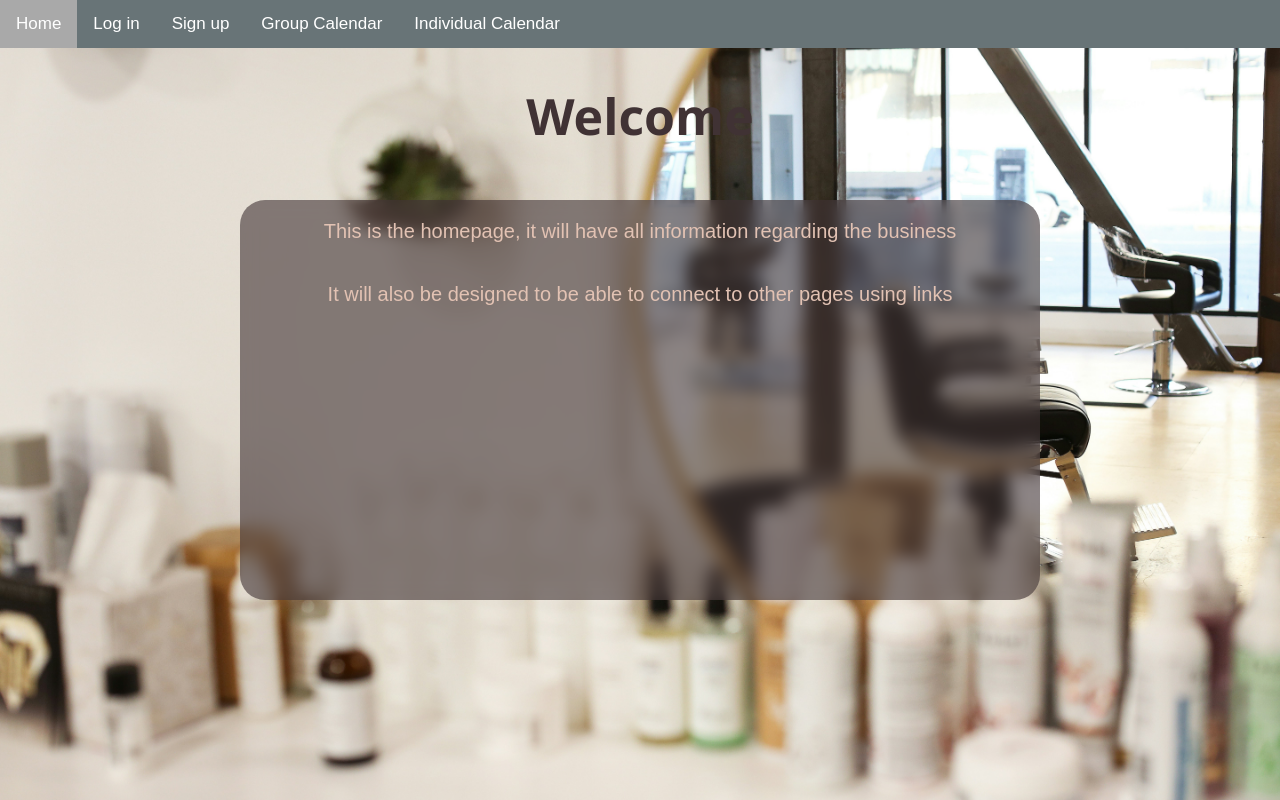
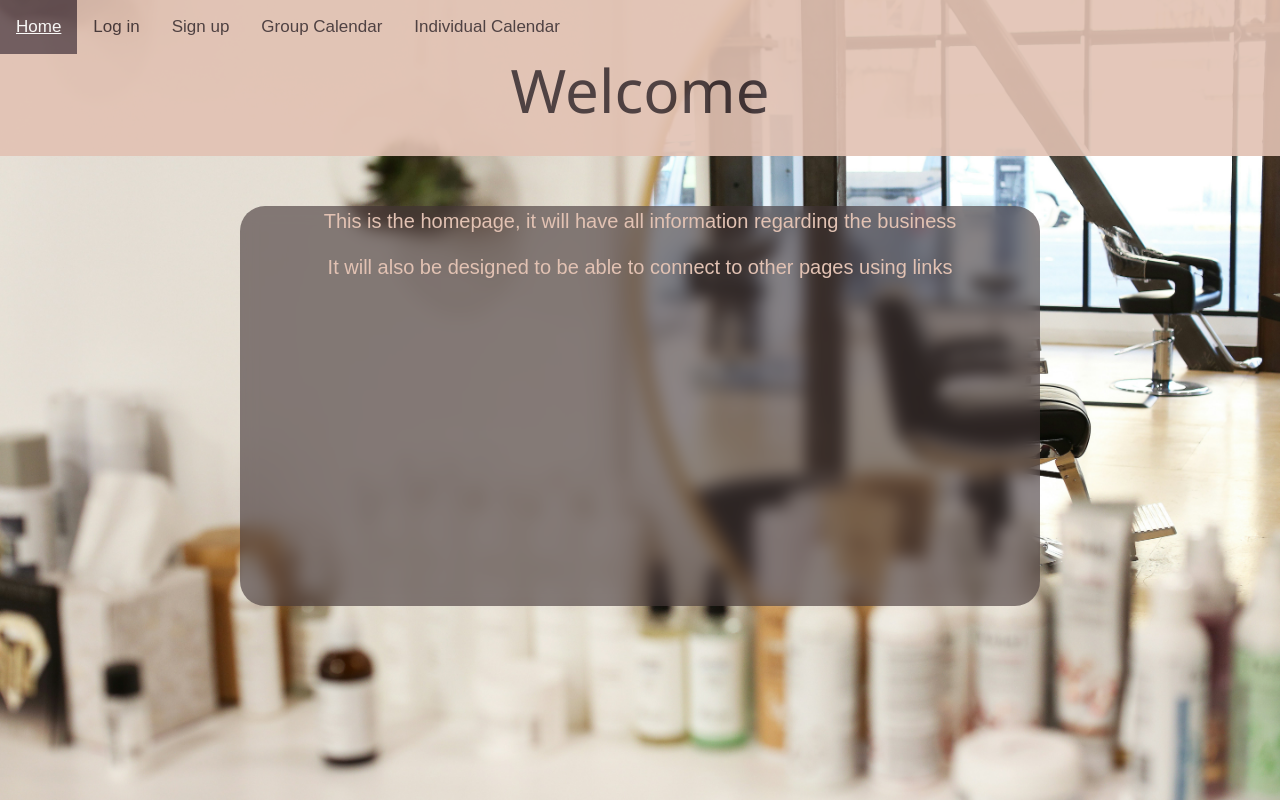
Before and after one commit to JonHam43/SoftwareEngineering, a PHP site: page /pages/index.html in a window 1280 px wide. Run offline with PHP 8.4, Linux system fonts and the light colour scheme.

Commit message:
Added Bootstrap functionality to all pages

```diff
--- a/css/home.css
+++ b/css/home.css
@@ -1,8 +1,9 @@
 h1.home-title{
     font-family: 'Segoe UI', sans-serif;
-    font-size: 50px;
+    font-size: 60px;
     text-align: center;
     color: #403234;
+    padding-bottom: 30px;
 }
 
 p.home-text{
@@ -12,7 +13,7 @@ p.home-text{
 }
 
 body{
-    background-image: url("./img/salon_1.jpg");
+    background-image: url("/img/salon_1.jpg");
     background-position: center;
     background-repeat: no-repeat;
     background-size: cover;
@@ -32,3 +33,10 @@ body{
     backdrop-filter: blur(8px);
     border-radius: 25px;
 }
+
+.heading {
+    background-color: #e2c2b3;
+    margin: 0;
+    padding: 0;
+    opacity: 90%;
+}
--- a/css/master.css
+++ b/css/master.css
@@ -17,7 +17,7 @@ p{
 
 /* --------------------------- Navigation bar CSS Start ---------------------------- */
 .nav {
-    background-color: #687477;
+    background-color:  #e2c2b3;
     overflow: hidden;
     margin: 0;
     padding: 0;
@@ -25,7 +25,7 @@ p{
 
 .nav a {
     float: left;
-    color: white;
+    color: #403234;
     text-align: center;
     padding: 14px 16px;
     text-decoration: none;
@@ -34,12 +34,12 @@ p{
 }
 
 .nav a:hover{
-    background-color: #ddd;
+    background-color: #b59196;
     color: black;
 }
 
 .nav a.active{
-    background-color: darkgray;
+    background-color: #665154;
     color: white;
 }
 /* -------------------------- Navigation bar CSS end --------------------------------- */
--- a/pages/groupcalendar.html
+++ b/pages/groupcalendar.html
@@ -5,6 +5,7 @@
 	<meta name="viewport" content="width=device-width, initial-scale=1">
 	<title>Group Calendar Scheduling</title>
   <link rel = "stylesheet" href ="/css/master.css">
+  <link rel="stylesheet" href="https://cdn.jsdelivr.net/npm/bootstrap@4.4.1/dist/css/bootstrap.min.css" integrity="sha384-Vkoo8x4CGsO3+Hhxv8T/Q5PaXtkKtu6ug5TOeNV6gBiFeWPGFN9MuhOf23Q9Ifjh" crossorigin="anonymous">
 </head>
 <style>
 body {
--- a/pages/index.html
+++ b/pages/index.html
@@ -4,22 +4,26 @@
         <meta charset="utf-8">
         <meta name="viewport" content="width=device-width, initial-scale=1">
         <title>Home</title>
+
         <link rel = "stylesheet" href ="/css/master.css">
         <link rel="stylesheet" href = "/css/home.css">
+        <link rel="stylesheet" href="https://cdn.jsdelivr.net/npm/bootstrap@4.4.1/dist/css/bootstrap.min.css" integrity="sha384-Vkoo8x4CGsO3+Hhxv8T/Q5PaXtkKtu6ug5TOeNV6gBiFeWPGFN9MuhOf23Q9Ifjh" crossorigin="anonymous">
     </head>
 
     <body>
 
+        <div class = "heading">
         <div class = "nav">
-        <a class="active" href="#home">Home</a>
-        <a href = "./login.html">Log in</a>
-        <a href ="./signup.html">Sign up</a>
-        <a href ="./groupcalendar.html">Group Calendar</a>
-        <a href="./individual_Calender.html">Individual Calendar</a>
+            <a class="active" href="#home">Home</a>
+            <a href = "./login.html">Log in</a>
+            <a href ="./signup.html">Sign up</a>
+            <a href ="./groupcalendar.html">Group Calendar</a>
+            <a href="./individual_Calender.html">Individual Calendar</a>
         </div>
 
+            <h1 class = "home-title">Welcome</h1>
+        </div>
 
-        <h1 class = "home-title">Welcome</h1>
 
         <div class = "body-txt">
         <p class = "home-text">This is the homepage, it will have all information regarding the business</p>
--- a/pages/individual_Calender.html
+++ b/pages/individual_Calender.html
@@ -5,6 +5,7 @@
         <meta name="viewport" content="width=device-width, initial-scale=1">
         <title>Individual Calender Schedule Page</title>
         <link rel = "stylesheet" href ="/css/master.css">
+        <link rel="stylesheet" href="https://cdn.jsdelivr.net/npm/bootstrap@4.4.1/dist/css/bootstrap.min.css" integrity="sha384-Vkoo8x4CGsO3+Hhxv8T/Q5PaXtkKtu6ug5TOeNV6gBiFeWPGFN9MuhOf23Q9Ifjh" crossorigin="anonymous">
     </head>
     <style>
       body {
--- a/pages/login.html
+++ b/pages/login.html
@@ -4,6 +4,7 @@
     <title>Login</title>
     <link rel="stylesheet" type="text/css" href="/css/styles.css"> <!-- Link to the CSS stylesheet -->
     <link rel = "stylesheet" href ="/css/master.css">
+    <link rel="stylesheet" href="https://cdn.jsdelivr.net/npm/bootstrap@4.4.1/dist/css/bootstrap.min.css" integrity="sha384-Vkoo8x4CGsO3+Hhxv8T/Q5PaXtkKtu6ug5TOeNV6gBiFeWPGFN9MuhOf23Q9Ifjh" crossorigin="anonymous">
     <style>
 
         .container {
@@ -43,7 +44,7 @@
 
     <div class = "nav">
         <a href="./index.html">Home</a>
-        <a class="center" href = "./login.html">Log in</a>
+        <a class="active" href = "./login.html">Log in</a>
         <a href ="./signup.html">Sign up</a>
         <a href ="./groupcalendar.html">Group Calendar</a>
         <a href="./individual_Calender.html">Individual Calendar</a>
```
